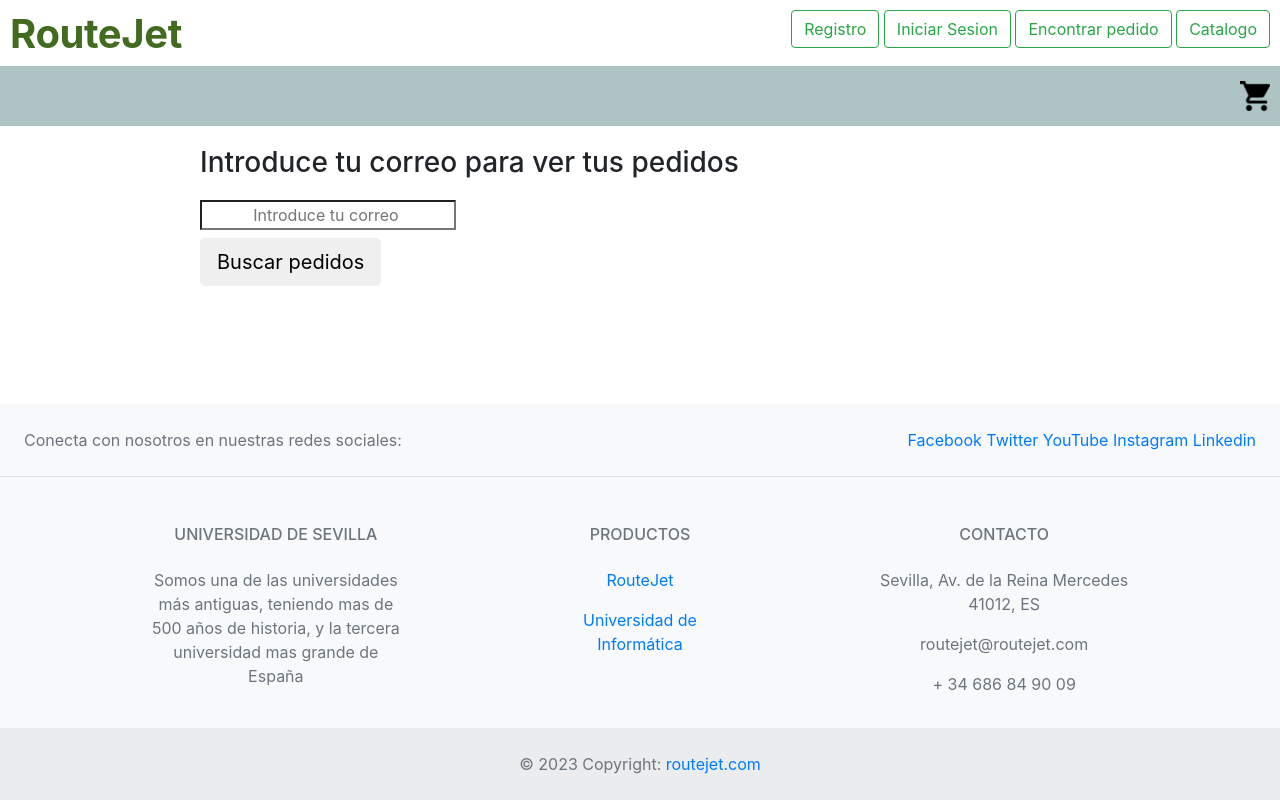
After one commit to jmartinacu/RouteJet-114, a Django app: page /store/seguimiento/ in a window 1280 px wide. The commit adds this page. Run offline with Django 4.2, Linux system fonts and the light colour scheme.

Commit message:
feat: Añadido de buscador por correo
Se ha añadido la opción de que un usuario no registrado pueda
buscar sus pedidos mediante el correo que introdujo.
Versión inicial.

```diff
--- a/routejet/core/templates/core/base.html
+++ b/routejet/core/templates/core/base.html
@@ -24,6 +24,7 @@
       {% else %}
         <a class="btn btn-outline-success" href="{% url "core:signup" %}" role="button">Registro</a>
         <a class="btn btn-outline-success" href="{% url "core:login" %}" role="button">Iniciar Sesion</a>
+        <a class="btn btn-outline-success" href="{% url "store:seguimiento" %}" role="button">Encontrar pedido</a>
       {% endif %}
         <a class="btn btn-outline-success" href="{% url "store:product_list" %}" role="button">Catalogo</a>
     </nav>
--- /dev/null
+++ b/routejet/store/templates/store/order_search.html
@@ -0,0 +1,39 @@
+{% extends "core/base.html" %}
+
+{% load static %}
+
+{% block header %}
+  <link rel="stylesheet" href="{% static "css/index.css" %}">
+{% endblock header %}
+
+{% block content %}
+
+<style>
+    index {
+        display: flex;
+        flex-direction: column;
+        align-items: center;
+        text-align: center;
+      }
+
+      .index h3,
+      .index form {
+        margin-top: 20px;
+        margin-left:200px;
+      }
+</style>
+<div class="index">
+    <h3>Introduce tu correo para ver tus pedidos</h3>
+    <form action="{% url 'store:search_order' %}" role="search" method="get">
+      {% csrf_token %}
+      <label for="search">
+          <input type="search" name="q" placeholder="Introduce tu correo">
+      </label>
+      <div>
+        <button type="submit" class="btn btn-custom btn-lg text-body">Buscar pedidos</button>
+      </div>
+    </form>
+
+  </div>
+
+{% endblock content %}
--- a/routejet/store/urls.py
+++ b/routejet/store/urls.py
@@ -8,10 +8,12 @@ urlpatterns = [
   path('', views.product_list, name='product_list'),
   path('<slug:category_slug>', views.product_list, name='product_list_by_category'),
   path('search/', views.search_products, name='search_products'),
+  path('searchOrder/', views.search_order, name='search_order'),
   path("create/", views.order_create, name="order_create"),
   path('cart/', views.cart_detail, name='cart_detail'),
   path('cart/add/<int:product_id>/', views.cart_add, name='cart_add'),
   path('cart/remove/<int:product_id>/', views.cart_remove, name='cart_remove'),
   path('payment/completed', views.payment_completed, name='payment_completed'),
-  path('payment/canceled', views.payment_canceled, name='payment_canceled')
+  path('payment/canceled', views.payment_canceled, name='payment_canceled'),
+  path('seguimiento/',views.seguimiento,name='seguimiento'),
 ]
--- a/routejet/store/views.py
+++ b/routejet/store/views.py
@@ -5,6 +5,7 @@ from django.db.models import Q
 from django.shortcuts import render, get_object_or_404, redirect
 
 from product.models import Product
+from .models import Order
 from .models import Category, OrderItem
 from .cart import Cart
 from .forms import OrderCreateForm, AddProductForm
@@ -106,3 +107,13 @@ def search_products(request):
   if query:
     results = Product.objects.filter(Q(city__icontains=query) )
   return render(request, 'core/product_filter.html', {'results': results, 'query': query})
+
+def seguimiento(request):
+  return render(request, 'store/order_search.html')
+
+def search_order(request):
+  query = request.GET.get('q')
+  results = []
+  if query:
+    results = Order.objects.filter(Q(email__iexact=query) )
+  return render(request, 'store/order_filter.html', {'results': results, 'query': query})
```
Also changed, not shown: routejet/store/templates/store/order_filter.html (added, +19 -0 lines).
